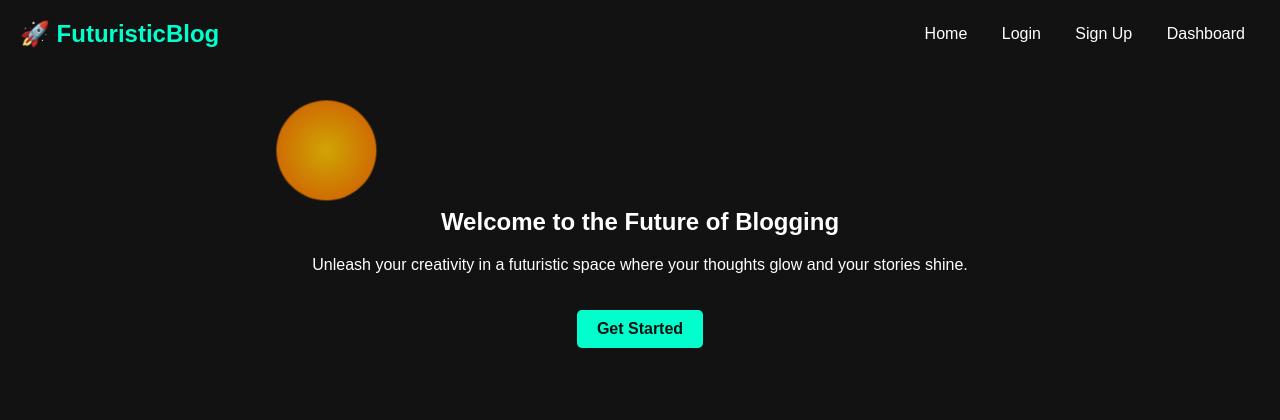
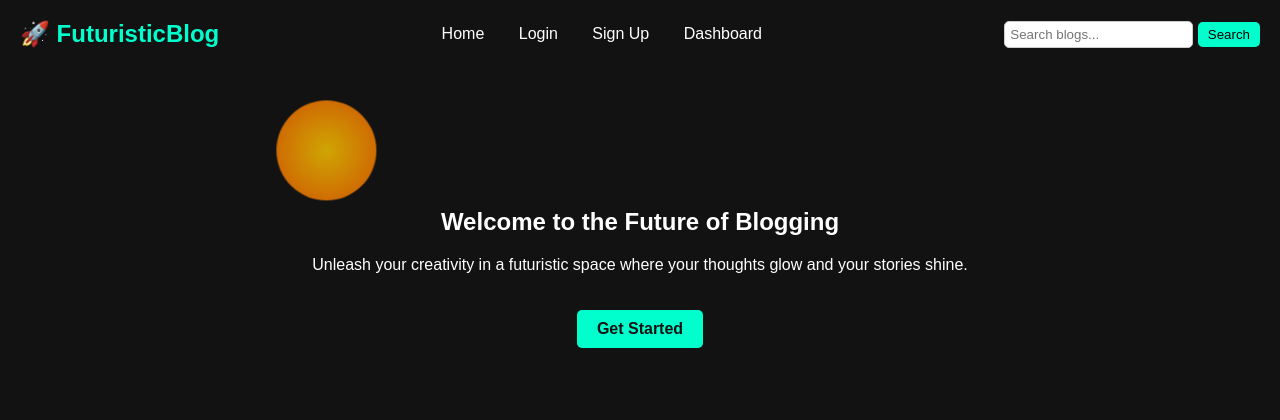
Before and after one commit to priyesh921/blogging_project, a PHP site: page /homepage.php in a window 1280 px wide. Shown: the top 420 px of the page. Run offline with PHP 8.4, Linux system fonts and the light colour scheme.

Commit message:
initial working model

```diff
--- a/homepage.php
+++ b/homepage.php
@@ -8,6 +8,7 @@
     <link rel="stylesheet" href="css/style-homepage.css">
 </head>
 <body>
+
 <div class="planet-container">
     <div class="planet planet1"></div>
     <div class="planet planet2"></div>
@@ -23,6 +24,12 @@
             <a href="register.php">Sign Up</a>
             <a href="pages/dashboard.php">Dashboard</a>
         </nav>
+
+        <!-- Search Form -->
+        <form action="search.php" method="get" class="search-form">
+            <input type="text" name="keyword" placeholder="Search blogs..." required>
+            <button type="submit">Search</button>
+        </form>
     </div>
 </header>
 
@@ -55,6 +62,7 @@
 <footer>
     <p>© 2025 FuturisticBlog | Designed for the Hackathon</p>
 </footer>
+
 <script>
 document.querySelectorAll('.planet').forEach(planet => {
     planet.addEventListener('mouseover', () => {
@@ -67,5 +75,32 @@ document.querySelectorAll('.planet').forEach(planet => {
 });
 </script>
 
+<style>
+/* Style the search bar */
+.search-form {
+    display: inline-block;
+    margin-left: 20px;
+}
+
+.search-form input {
+    padding: 5px;
+    border-radius: 5px;
+    border: 1px solid #ccc;
+}
+
+.search-form button {
+    padding: 5px 10px;
+    border: none;
+    background-color: #00ffcc;
+    color: #000;
+    cursor: pointer;
+    border-radius: 5px;
+}
+
+.search-form button:hover {
+    background-color: #00cc99;
+}
+</style>
+
 </body>
 </html>
```
Lines whose indentation alone changed are shown as unchanged.
